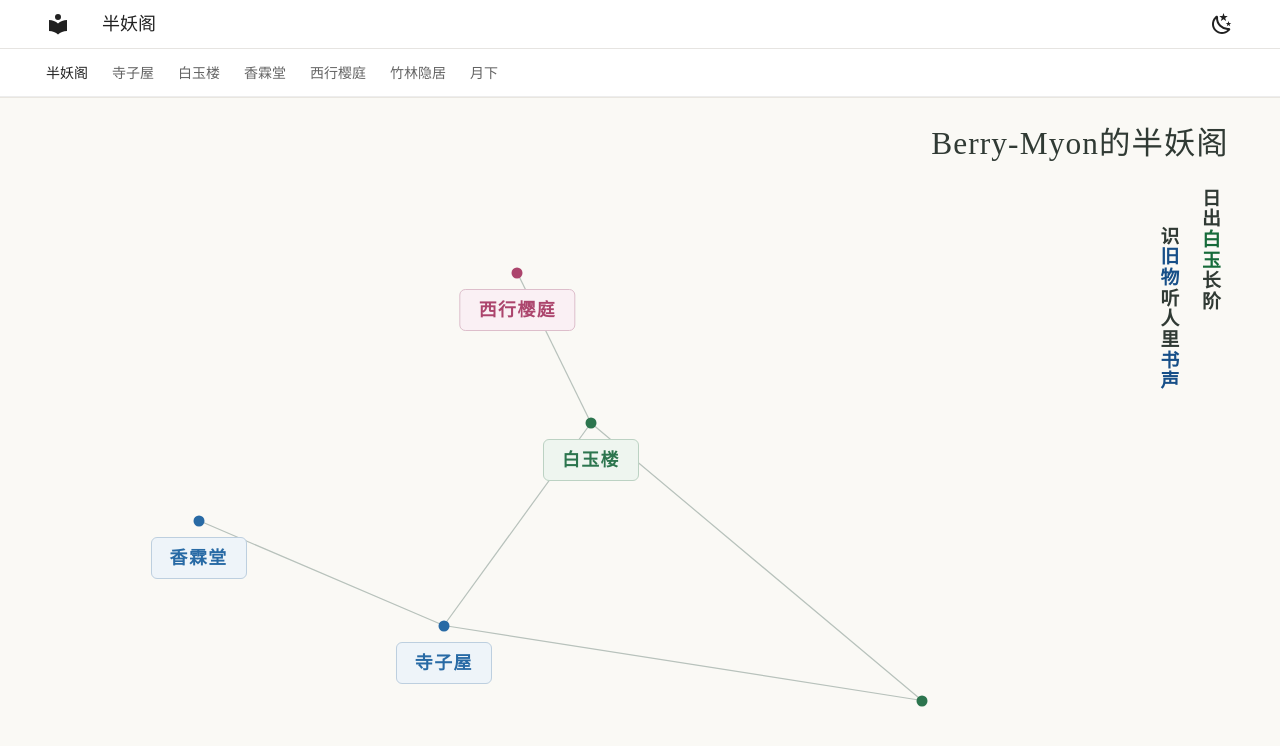
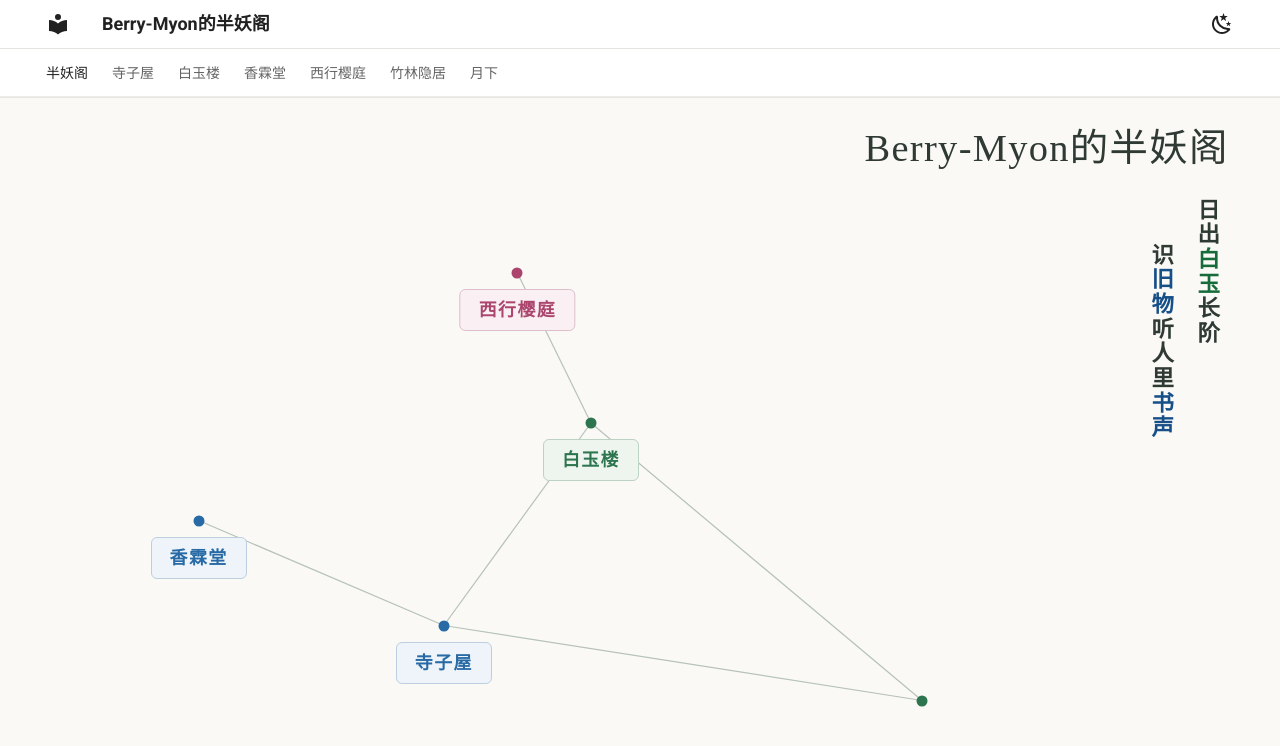
Before and after one commit to Berry-Myon/BerryMyonWebsite, an MkDocs documentation site: the page built from docs/index.md, in a window 1280 px wide. Shown: the top 746 px of the page. Built offline with MkDocs 1.6.1 and Material for MkDocs 9.7.7, drawn with Linux system fonts in a browser that asks for light colours.

Commit message:
Enlarge homepage typography and remove course team button

```diff
--- a/docs/stylesheets/extra.css
+++ b/docs/stylesheets/extra.css
@@ -155,7 +155,7 @@
   margin: 0;
   color: var(--home-ink);
   font-family: "STXingkai", "华文行楷", "STKaiti", "KaiTi", cursive;
-  font-size: clamp(1.3rem, 2.45vw, 2.15rem);
+  font-size: clamp(1.55rem, 3vw, 2.6rem);
   font-weight: 400;
   letter-spacing: .035em;
   line-height: 1.35;
@@ -166,7 +166,7 @@
   margin: 1.15rem .4rem 0 0;
   color: var(--home-ink);
   font-family: "STLiti", "华文隶书", "LiSu", "隶书", "STKaiti", "KaiTi", serif;
-  font-size: clamp(.94rem, 1.35vw, 1.12rem);
+  font-size: clamp(1.12rem, 1.65vw, 1.38rem);
   font-weight: 800;
   letter-spacing: .1em;
   line-height: 1.3;
@@ -648,13 +648,13 @@
   }
 
   .home-hero h1 {
-    font-size: clamp(1.05rem, 5.5vw, 1.3rem);
+    font-size: clamp(1.25rem, 6.3vw, 1.55rem);
   }
 
   .md-typeset .map-mode {
     margin-top: .9rem;
     margin-right: .1rem;
-    font-size: .94rem;
+    font-size: 1.1rem;
     letter-spacing: .08em;
   }
 
@@ -678,7 +678,7 @@
 
   .md-typeset .map-mode {
     margin-top: .65rem;
-    font-size: .8rem;
+    font-size: .96rem;
     letter-spacing: .05em;
   }
 
```
Also changed, not shown: docs/course/team.md (+0 -4 lines).
